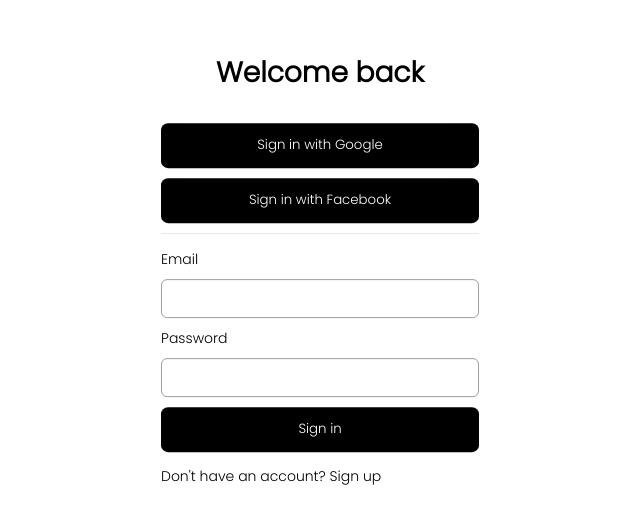
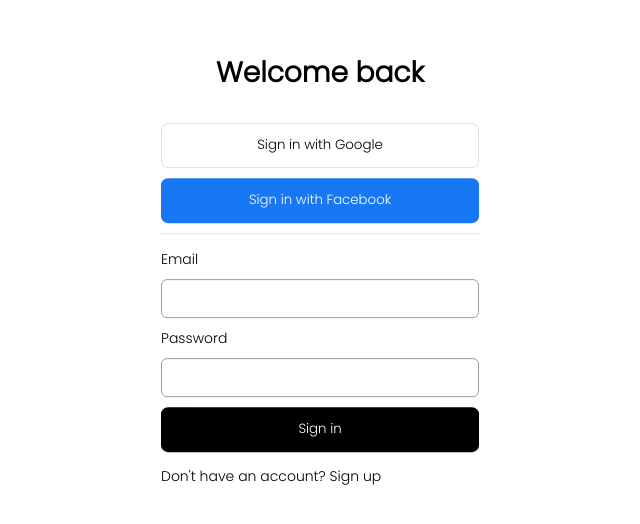
Before and after one commit to o897/image-uploader-frontend, a React (Create React App) app: page /login in a window 1280 px wide. Shown: the part 128-652 px from the top of the page, without its empty margins (320-960 px from the left). Built offline with nearby package versions, Linux system fonts and the light colour scheme; no server answers.

Commit message:
update auth button backend missing

```diff
--- a/src/pages/Login.js
+++ b/src/pages/Login.js
@@ -6,11 +6,11 @@
   process.env.REACT_APP_API_URL ||
   "https://image-uploader-backend-yzqj.onrender.com";
 
-const LOCAL_URL = "http://localhost:3001";
+const LOCAL_URL =  "http://localhost:3001";
 
 const Login = () => {
   const navigate = useNavigate();
-  const { login } = useAuth();
+  const { login } = useAuth(); // 2. Grab the login function from context
 
   const [formData, setFormData] = useState({
     email: "",
@@ -26,16 +26,12 @@
     }));
   };
 
-  const handleSubmit = async (e, authType = "email") => {
+  const handleSubmit = async (e, authType) => {
     e.preventDefault();
 
     try {
-      let response;
-      let endpoint;
 
-      if (authType === "email") {
-        endpoint = `${API_URL}/auth/login`;
-        response = await fetch(endpoint, {
+      const response = await fetch(`${API_URL}/auth/login`, {
         method: "POST",
         headers: {
           "Content-Type": "application/json",
@@ -43,15 +39,11 @@
         credentials: "include",
         body: JSON.stringify(formData),
       });
-      } else if (authType === "google" || authType === "facebook") {
-        // Redirect to OAuth endpoint
-        window.location.href = `${API_URL}/auth/${authType}`;
-        return;
-      }
 
       const data = await response.json();
 
       if (response.ok) {
+        // Save user to LocalStorage
         login(data);
         console.log("Login successful:", data);
         navigate("/upload");
@@ -65,20 +57,22 @@
 
   return (
     <div className="login__pg">
-      <form className="form__signin" onSubmit={(e) => handleSubmit(e, "email")}>
+      <form className="form__signin" onSubmit={handleSubmit}>
         <h1>Welcome back</h1>
 
         <div className="form__signin-btns">
           <button
             className="form__signin-btn"
-            type="button"
+            href={`${API_URL}/auth/google`}
+            rel="noopener noreferrer"
             onClick={(e) => handleSubmit(e, "google")}
           >
             Sign in with Google
           </button>
           <button
             className="form__signin-btn"
-            type="button"
+            href={`${API_URL}/auth/facebook`}
+            rel="noopener noreferrer"
             onClick={(e) => handleSubmit(e, "facebook")}
           >
             Sign in with Facebook
@@ -104,7 +98,7 @@
           />
         </div>
 
-        <button className="form__signin-btn login" type="submit">
+        <button className="form__signin-btn login" type="submit" onClick={handleSubmit}>
           Sign in
         </button>
 
```
Lines whose indentation alone changed are shown as unchanged.
